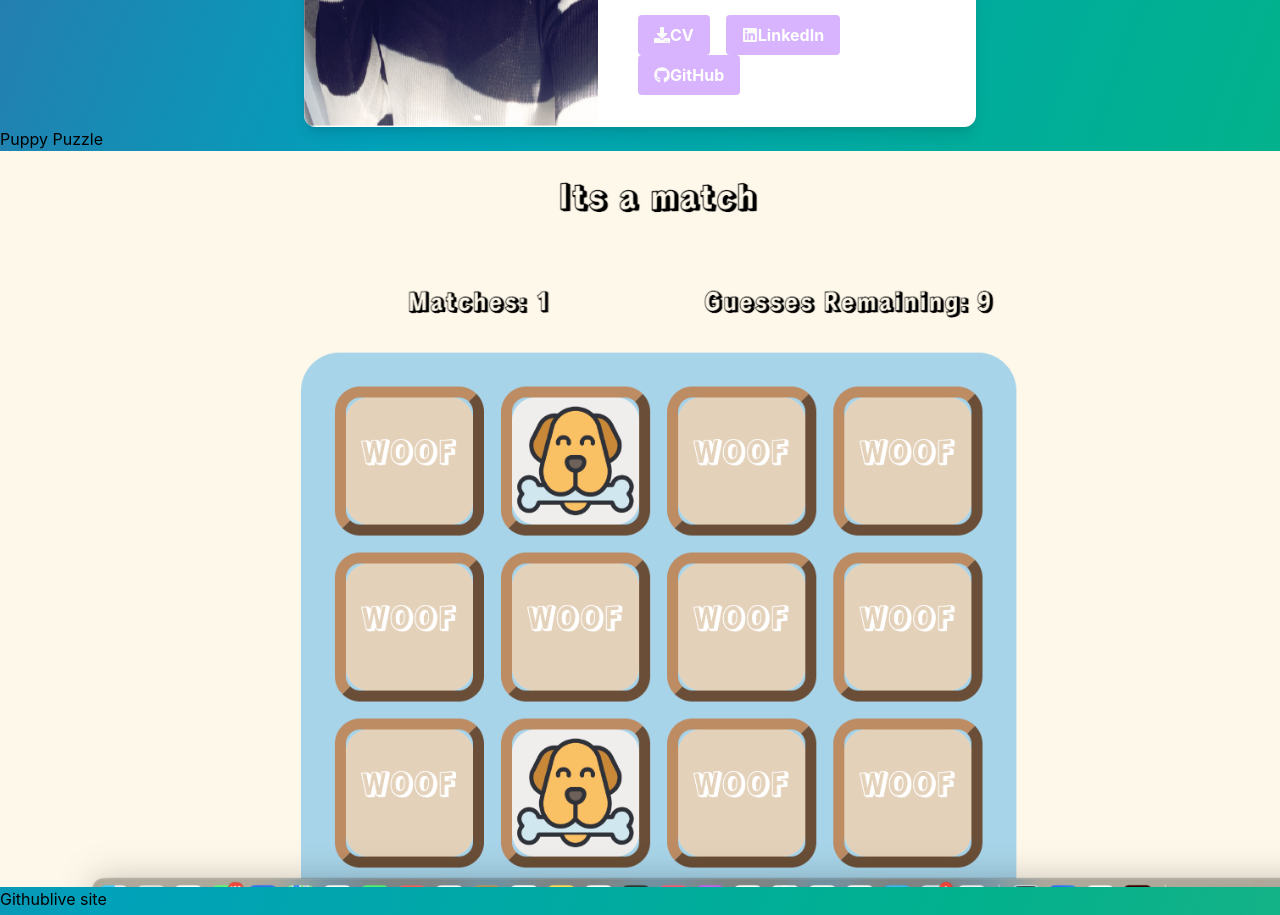
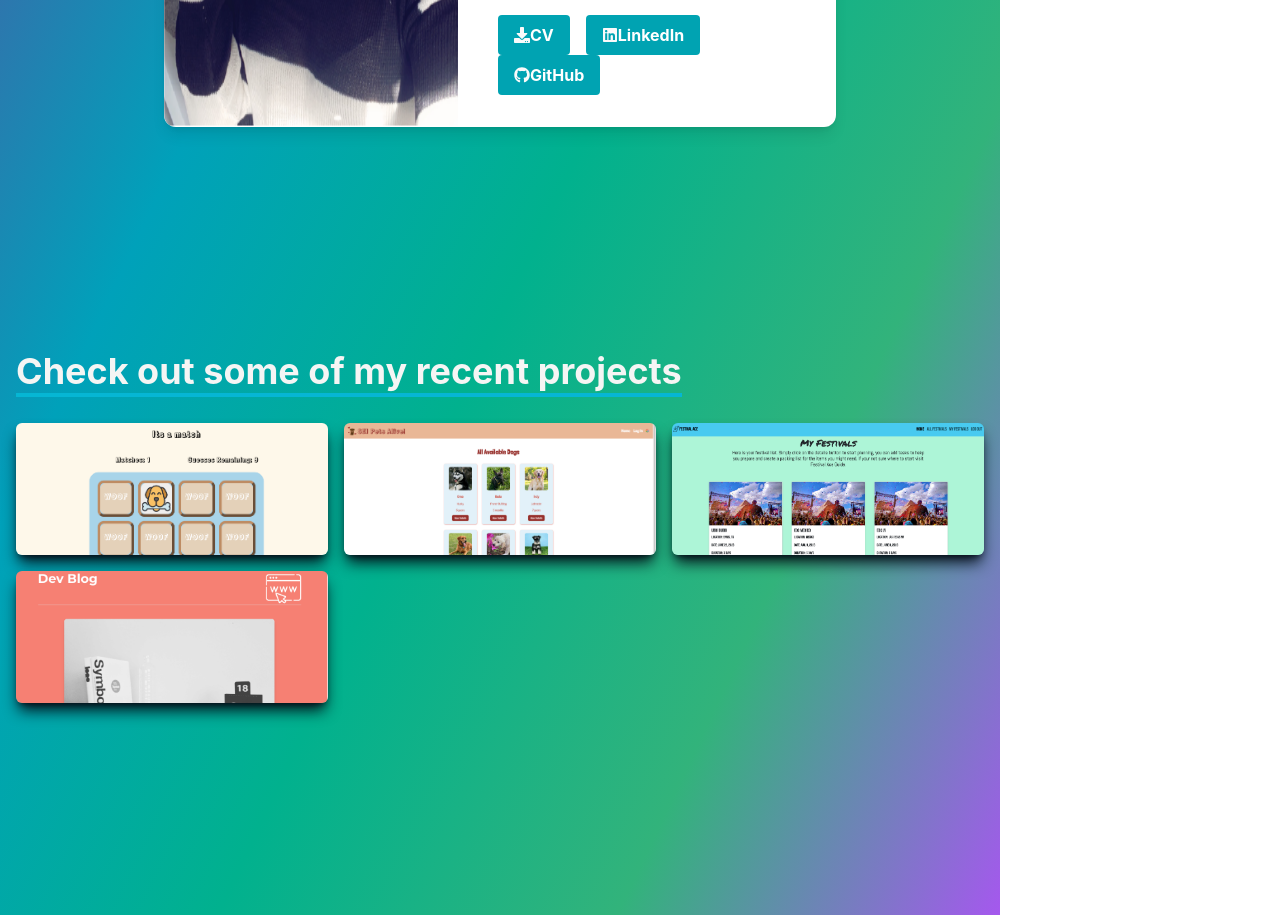
Before and after one commit to nprati01/nik-portfolio-frontend, a React (Create React App) app: page / in a window 1280 px wide. Shown: the part 1160-2075 px from the top of the page. Built offline with nearby package versions, Linux system fonts and the light colour scheme.

Commit message:
add project 4

```diff
--- a/public/projects.json
+++ b/public/projects.json
@@ -20,5 +20,13 @@
     "git": "https://github.com/nprati01/P3_Festival_Ace",
     "image": "./assets/project3.png"
 
+  },
+  {
+    "id":3,
+    "name": "My Dev Blog",
+    "live": "https://nik-dev-blog.netlify.app/",
+    "git": "https://github.com/nprati01/react_blog_Frontend",
+    "image": "./assets/project4.png"
+
   }
 ]
--- a/src/components/About.js
+++ b/src/components/About.js
@@ -33,14 +33,14 @@ function About(props) {
           <img className="h-48 w-full object-fill md:h-full md:w-full" src={about.headshot} alt=""/>
         </div>
         <div className='p-8'>
-          <h2 className='uppercase tracking-wide text-3xl text-purple-500 font-semibold'>{about.name}</h2>
+          <h2 className='uppercase tracking-wide text-3xl text-[#00A3B2] font-semibold'>{about.name}</h2>
           <h3 className='block mt-1 text-lg leading-tight font-medium text-black hover:underline'>{about.email}</h3>
           <p className="mt-2 text-slate-500">{about.bio}</p>
           <div className="mt-8">
-          <button className="bg-purple-300 hover:bg-purple-400 text-white font-bold py-2 px-4 mx-2 rounded inline-flex items-center"><FaDownload style={{color: "#fafafa",}} />
+          <button className="bg-[#00A3B2] hover:bg-purple-400 text-white font-bold py-2 px-4 mx-2 rounded inline-flex items-center"><FaDownload style={{color: "#fafafa",}} />
           <a href="https://docs.google.com/document/d/1ZRlzPaXaeWZFsrkhQtBlbRcawxs1XptdA4_Nu2jG_oo/edit?usp=sharing"> CV </a></button>
-          <button className="bg-purple-300 hover:bg-purple-400 text-white font-bold py-2 px-4 mx-2 rounded inline-flex items-center"><FaLinkedin style={{color: "#fafafa",}} /><a href="https://www.linkedin.com/in/nprati/">LinkedIn</a></button>
-          <button className="bg-purple-300 hover:bg-purple-400 text-white font-bold py-2 px-4 mx-2 rounded inline-flex items-center"><a href="https://github.com/nprati01"><FaGithub style={{color: "#fafafa", size: "lg",}} /></a>GitHub</button>
+          <button className="bg-[#00A3B2] hover:bg-purple-400 text-white font-bold py-2 px-4 mx-2 rounded inline-flex items-center"><FaLinkedin style={{color: "#fafafa",}} /><a href="https://www.linkedin.com/in/nprati/">LinkedIn</a></button>
+          <button className="bg-[#00A3B2] hover:bg-purple-400 text-white font-bold py-2 px-4 mx-2 rounded inline-flex items-center"><a href="https://github.com/nprati01"><FaGithub style={{color: "#fafafa", size: "lg",}} /></a>GitHub</button>
           </div>
         </div>
       </div>
--- a/src/components/App/App.css
+++ b/src/components/App/App.css
@@ -11,7 +11,7 @@
   width:100%;
   height: 100%;
   margin:0;
-  background: linear-gradient(to right bottom,  #485DA6, #00a1ba, #01b18e, #32b37b);
+  background: linear-gradient(to right bottom, #AA54F3, #485DA6, #00a1ba, #01b18e, #32b37b, #AA54F3);
 
 
 
--- a/src/components/Projects.js
+++ b/src/components/Projects.js
@@ -26,19 +26,41 @@ function Projects(props) {
 
   // define a function that will return the JSX needed once we get the data
   const loaded = () => {
-    return projects.map((project) => (
-      <div key={projects.id} className="project-container" id="projects">
+    return(
+      <div className="w-full md:h-screen text-stone-100" id="projects">
+        <div className="max-w-[1000px] mx-auto p-4 flex flex-col justify-center w-full h-full">
+          <div className="pb-8">
+            <p className="text-4xl font-bold inline border-b-4 text-stone-100 border-cyan-500">Check out some of my recent projects  </p>
+          </div>
+          <div className="grid sm:grid-cols-2 md:grid-cols-3 gap-4">
+            {projects.map((project) =>(
+              <div key={project.id} style={{backgroundImage: `url(${project.image})`}} className="shadow-lg shadow-[#040c16] bg-cover group container rounded-md flex justify-center text-center items-center mx-auto content-div">
+                <div className="opacity-0 group-hover:opacity-100 ">
+                  <span className="text-2xl font bold text-black tracking-wider">{project.name}</span>
+                  <div className="pt-8 text-center">
+                    <a href={project.git}>
+                      <button className="text-center rounded-lg px-4 py-3 m-2
+                       bg-white text-gray-700 font-bold text-lg">Code</button>
+                    </a>
+                    <a href={project.live}>
+                      <button className="text-center rounded-lg px-4 py-3 m-2
+                       bg-white text-gray-700 font-bold text-lg">Live</button>
+                    </a>
 
-        <h1>{project.name}</h1>
-        <img className="project-image" src={project.image} alt={project.name}/>
-        <a href={project.git}>
-          <button>Github</button>
-        </a>
-        <a href={project.live}>
-          <button>live site</button>
-        </a>
+                  </div>
+                </div>
+              </div>
+
+            ))}
+
+
+          </div>
+
+        </div>
+
+
       </div>
-    ));
+    );
   };
 
   return projects ? loaded() : <h1>Loading...</h1>;
```
Also changed, not shown: public/assets/project4.png (added), 1 other file (tests, documents, lock files or other folders).
